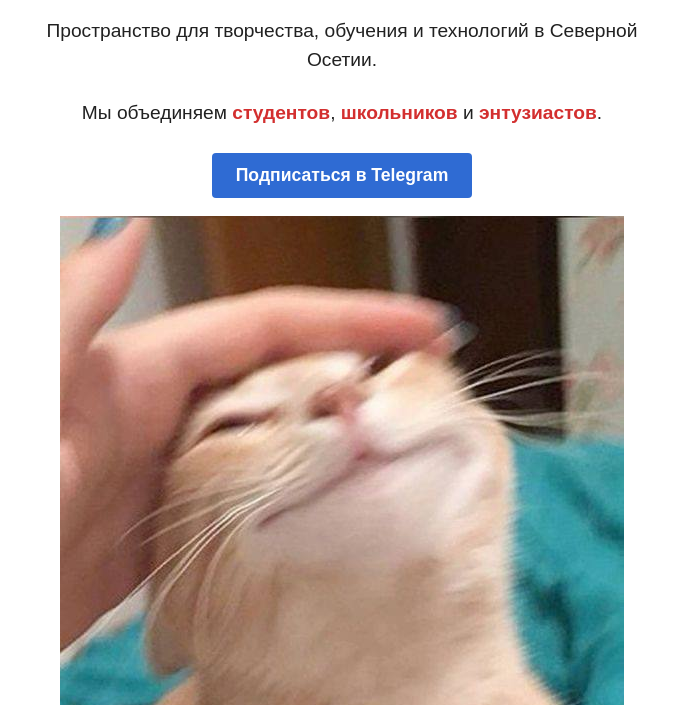
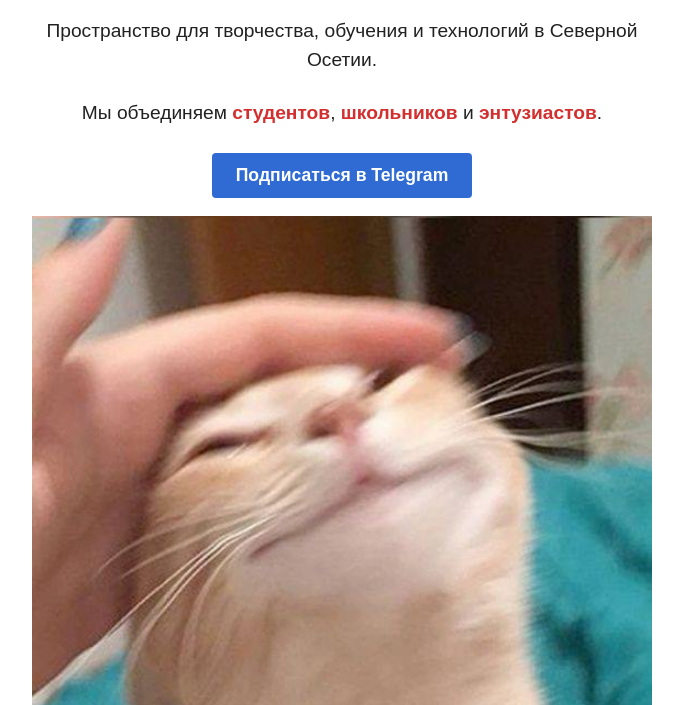
Before and after one commit to theRightWay77/di.github.io, a plain HTML site: page index.html in a window 1280 px wide. Shown: the part 95-800 px from the top of the page, without its empty margins (298-981 px from the left). Drawn offline with Linux system fonts and the light colour scheme.

Commit message:
Update index.html
Image wight 50% now

```diff
--- a/index.html
+++ b/index.html
@@ -66,6 +66,6 @@
   </a>
   <br>
   <br>
-  <img src="cat.jpg" alt="котик">
+  <img src="cat.jpg" alt="котик" width="50%">
 </body>
 </html>
```
